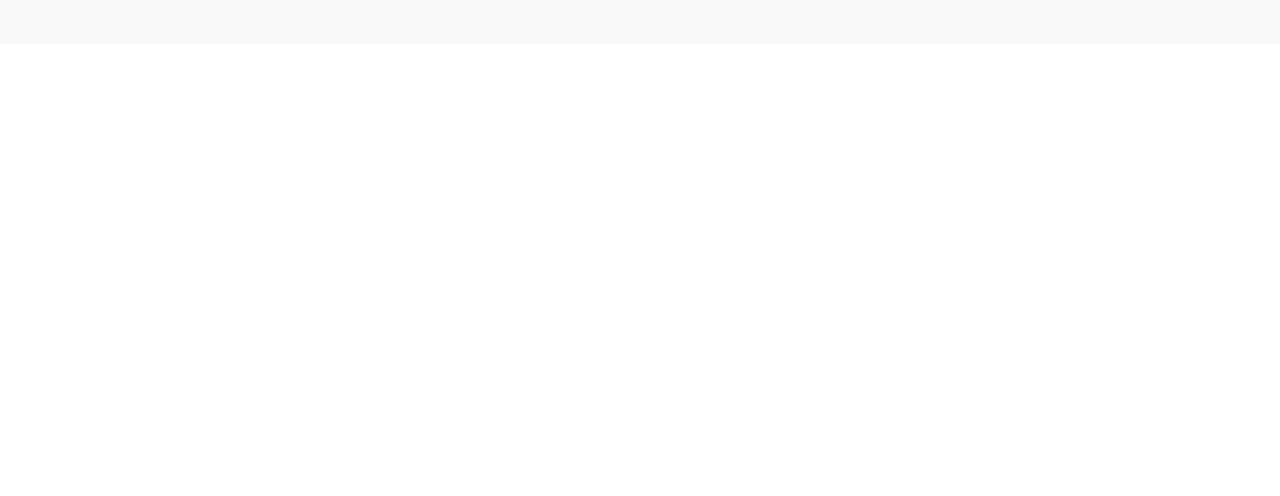
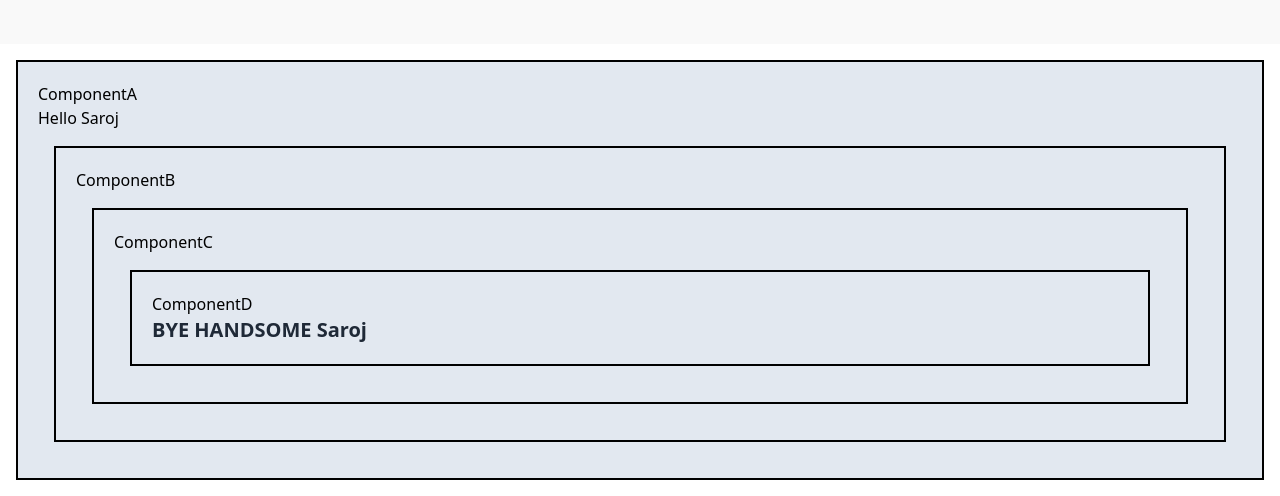
Before and after one commit to Sarojadhi/react19Crashcode, a React (Vite) app: page / in a window 1280 px wide. Shown: the part 4016-4512 px from the top of the page. Before the commit the page ends 4060 px from the top, so only its background shows below. Built offline with nearby package versions, Linux system fonts and the light colour scheme; no server answers.

Commit message:
prop drilling

```diff
--- a/src/App.jsx
+++ b/src/App.jsx
@@ -14,6 +14,7 @@ import TitleCount from './Hook/UseEffect/TitleCount'
 import FetchAPI from './Hook/UseEffect/FetchAPI'
 import Timer from './Hook/UseEffect/Timer'
 import ThemeToggle from './Hook/UseEffect/Theme-Toggle'
+import ComponentA from './Hook/useContext/ComponentA'
 const App = () => {
   return (
     <>
@@ -32,6 +33,7 @@ const App = () => {
      <FetchAPI />
      <Timer />
      <ThemeToggle />
+     <ComponentA />
     </>
   )
 }
--- a/src/Hook/UseEffect/Theme-Toggle.jsx
+++ b/src/Hook/UseEffect/Theme-Toggle.jsx
@@ -1,7 +1,6 @@
 import { useState} from "react";
 
 const ThemeToggle = () => {
-  // 2️⃣ Dark mode state
   const [dark, setDark] = useState(false);
 
 
@@ -17,7 +16,7 @@ const ThemeToggle = () => {
 
   return (
     <div style={styles}>
-      <h1>React useState + useEffect Example</h1>
+      <h1>React useState </h1>
      {/* Dark Mode */}
       <div style={{ marginTop: "20px" }}>
         <button onClick={() => setDark(!dark)}>
--- /dev/null
+++ b/src/Hook/useContext/ComponentA.jsx
@@ -0,0 +1,17 @@
+import { useState } from 'react'
+import ComponentB from './ComponentB'
+
+const ComponentA = () => {
+  const [name, setname] = useState("Saroj")
+  return (
+    <>
+<div className='m-4 p-5 border-2 border-black bg-slate-200'>
+    <div>ComponentA</div>
+    <p>{`Hello ${name}`}</p>
+    <ComponentB name={name} />
+    </div>
+    </>
+  )
+}
+
+export default ComponentA
--- /dev/null
+++ b/src/Hook/useContext/ComponentB.jsx
@@ -0,0 +1,13 @@
+import ComponentC from './ComponentC'
+const ComponentB = (props) => {
+  return (
+    <>
+<div className='m-4 p-5 border-2 border-black bg-slate-200'>
+    <div>ComponentB</div>
+      <ComponentC name={props.name} />
+      </div>
+      </>
+  )
+}
+
+export default ComponentB
--- /dev/null
+++ b/src/Hook/useContext/ComponentC.jsx
@@ -0,0 +1,13 @@
+import ComponentD from './ComponentD'
+const ComponentC = (props) => {
+  return (
+    <>
+<div className='m-4 p-5 border-2 border-black bg-slate-200'>
+    <div>ComponentC</div>
+    <ComponentD name={props.name} />
+    </div>
+    </>
+  )
+}
+
+export default ComponentC
--- /dev/null
+++ b/src/Hook/useContext/ComponentD.jsx
@@ -0,0 +1,13 @@
+
+const ComponentD = (props) => {
+  return (
+<div className='m-4 p-5 border-2 border-black bg-slate-200'>
+    <div>ComponentD</div>
+<p className="text-xl font-semibold text-gray-800 hover:shadow-lg hover:scale-105 transition-all duration-300">
+  {`BYE HANDSOME ${props.name || "Guest"}`}
+</p>
+    </div>
+  )
+}
+
+export default ComponentD
```
